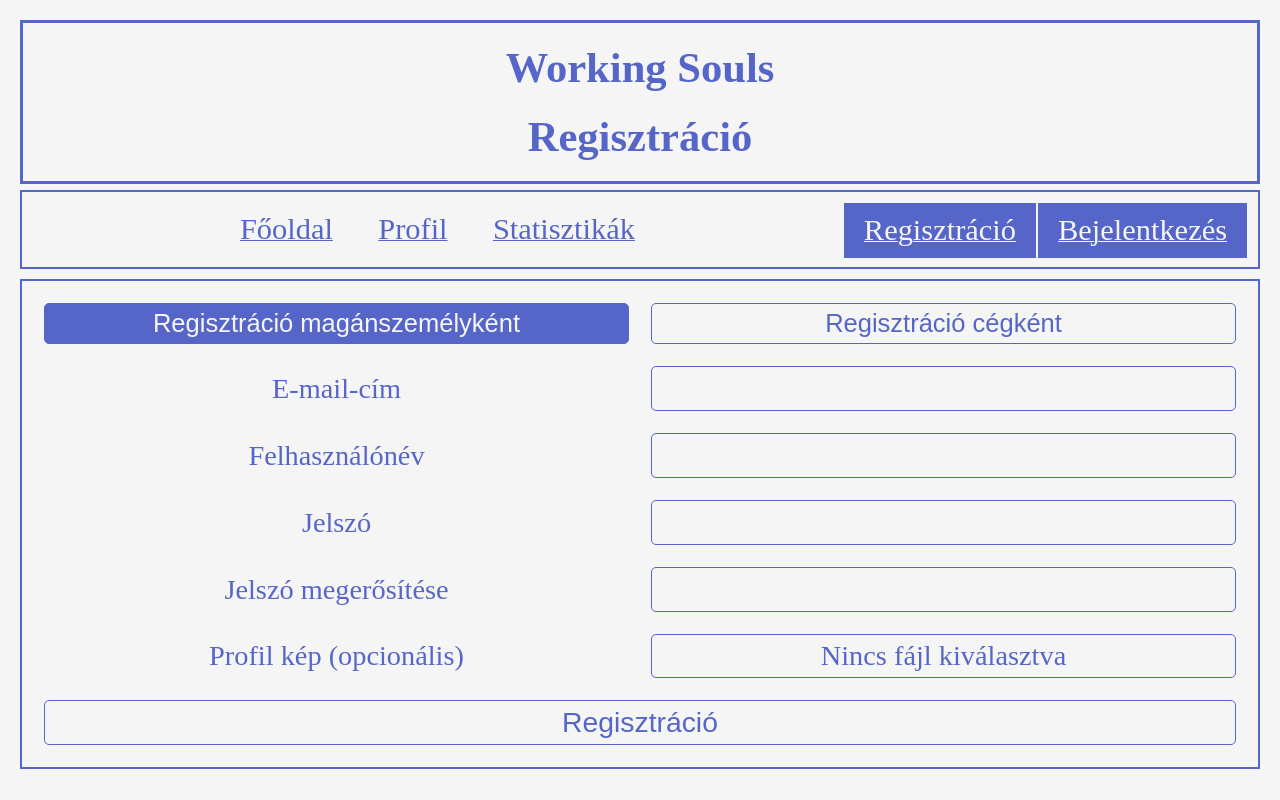
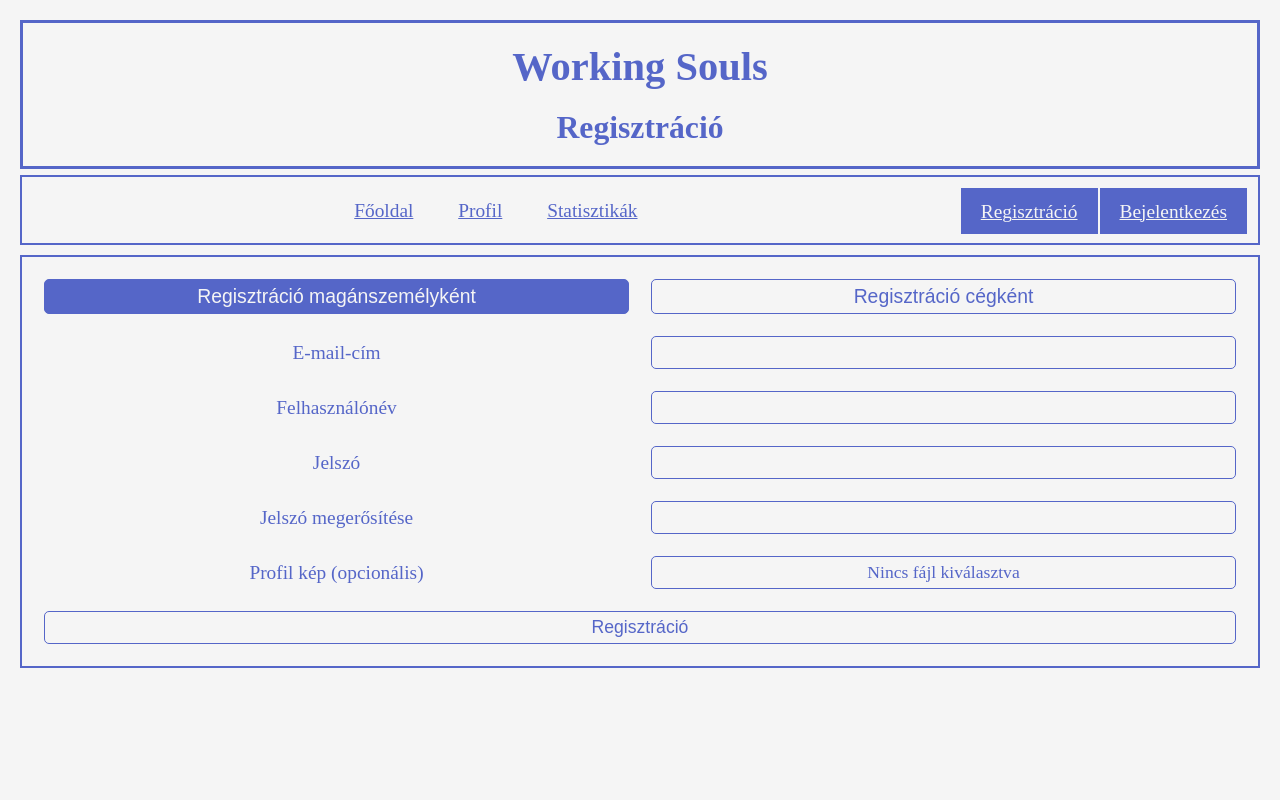
Before and after one commit to Frici73/project13, a PHP site: page /pages/register.html in a window 1280 px wide. Run offline with PHP 8.4, Linux system fonts and the light colour scheme.

Commit message:
felhasználói dokumentáció 0.1

```diff
--- a/css/basic.css
+++ b/css/basic.css
@@ -4,15 +4,23 @@
     background-color: whitesmoke;
     color: #5566C8;
     text-align: center;
-    font-size: 1.1em;
+    font-size: 1.1rem;
 }
 
 body {
     min-width: max(750px, 50%);
 }
 
+h1 {
+    font-size: 2.3rem;
+}
+
+h3 {
+    font-size: 1.8rem;
+}
+
 header {
-    font-size: 2em;
+    font-size: 1.2rem;
     font-weight: bold;
     border: #5566C8 3px solid;
     box-sizing: border-box;
@@ -26,7 +34,7 @@ menu {
 
 menu li {
     display: inline-block;
-    font-size: 1.3em;
+    font-size: 1.3rem;
 }
 
 .lileft {
--- a/css/profil.css
+++ b/css/profil.css
@@ -10,6 +10,7 @@ td input {
     border: 0px;
     outline: none;
     box-sizing: border-box;
+    height: fit-content;
 }
 
 /*Nyilak törlése az input:number-ből*/
--- a/css/register_and_login.css
+++ b/css/register_and_login.css
@@ -14,6 +14,7 @@ input, span {
     box-sizing: border-box;
     border: #5566C8 1px solid;
     border-radius: 5px;
+    font-size: 1rem;
 }
 
 span {
@@ -27,9 +28,5 @@ span {
 }
 
 th input {
-    font-size: 0.9em;
+    font-size: 1.1rem;
 }
-
-td input, td span {
-    font-size: 1em;
-}
```
Also changed, not shown: 1 other file.
